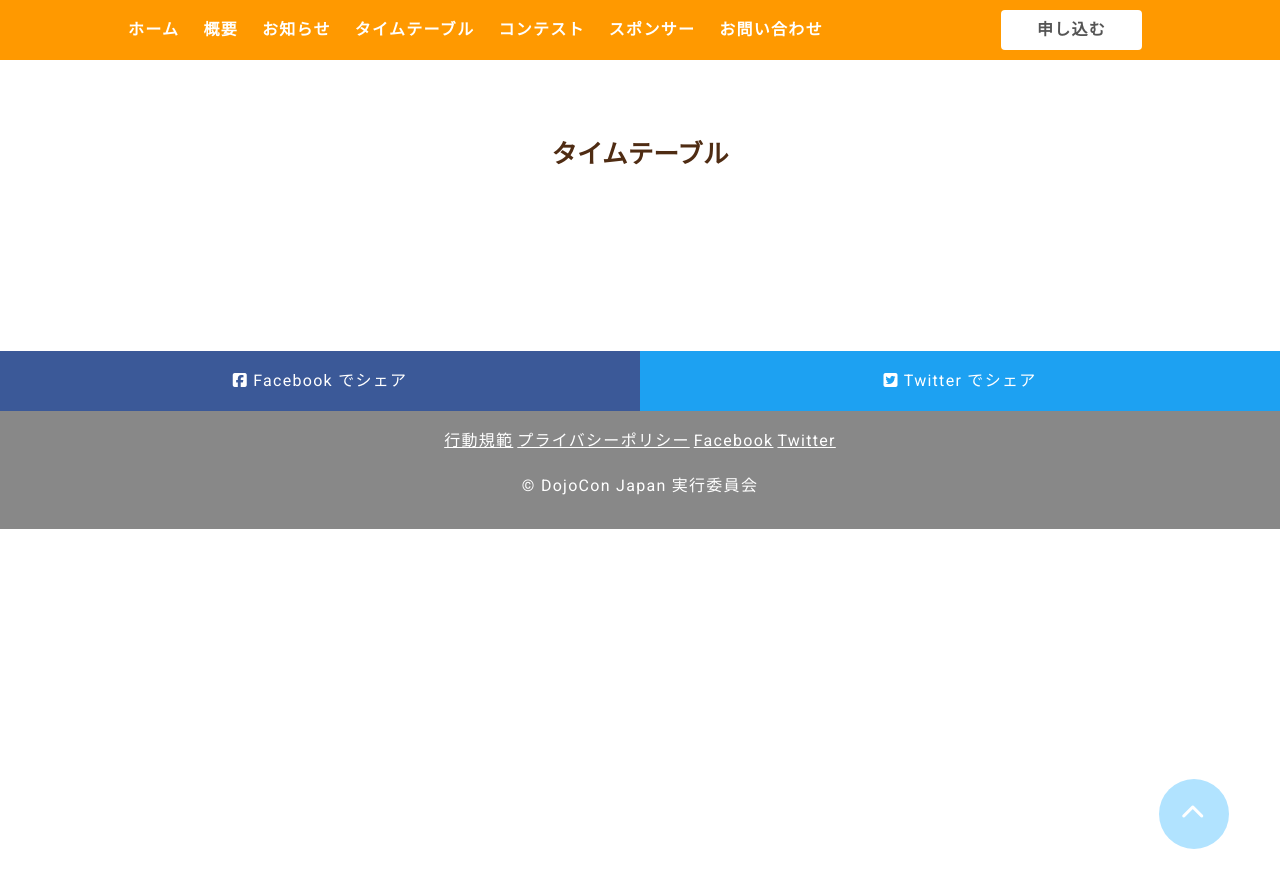
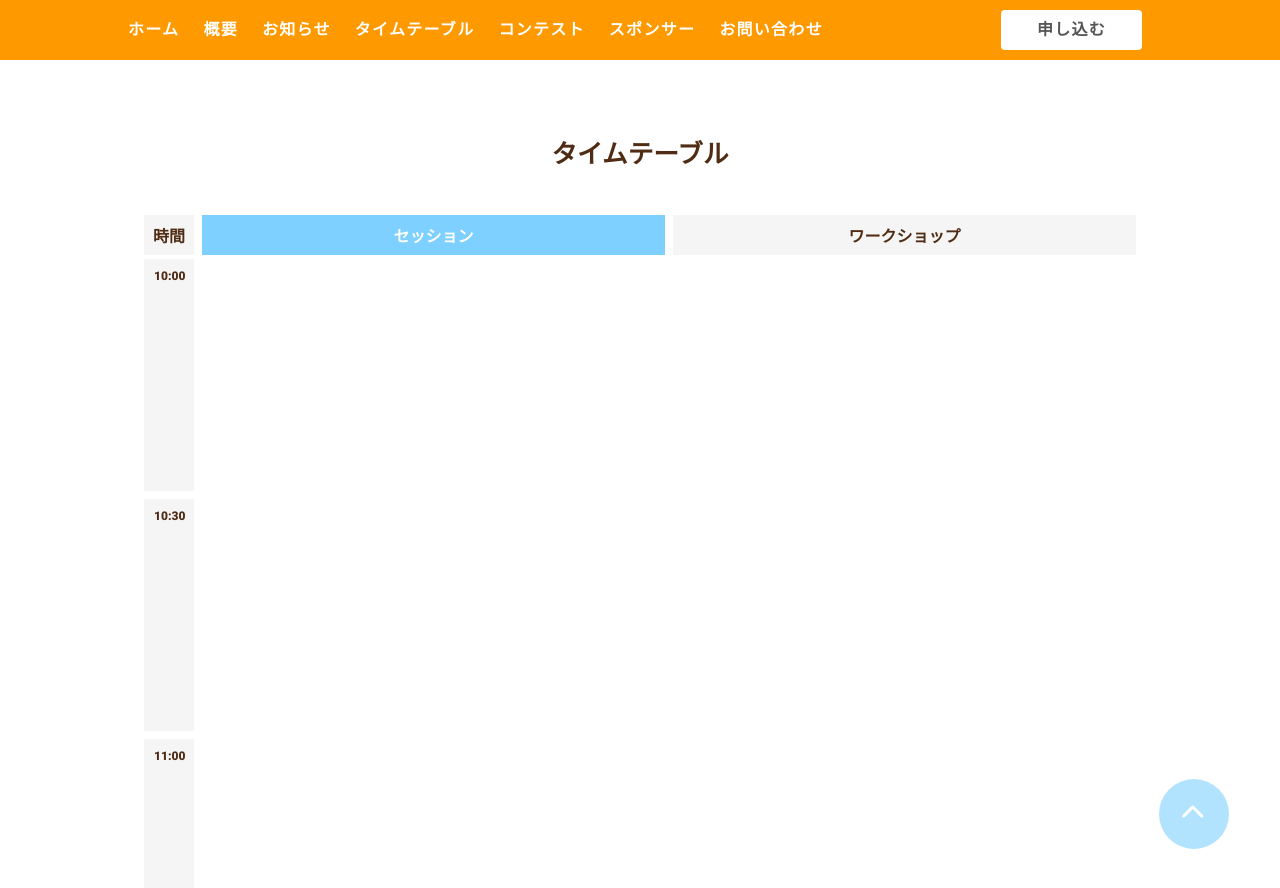
Before and after one commit to coderdojo-japan/dojocon2019.coderdojo.jp, a Jekyll site: the page built from timetable.md, in a window 1280 px wide and 900 px high. Shown: the top 888 px of the window. Built offline with Jekyll 4.4.1, drawn with Linux system fonts in a browser that asks for light colours; nearby versions of some CDN libraries; some of the changed text lies outside the part shown.

Commit message:
タイムテーブルの基本実装

```diff
--- /dev/null
+++ b/_data/sessions.yml
@@ -0,0 +1,6 @@
+# - title: セッションタイトル(例: [Tea Time] CoderDojo Japan による活動報告 )
+#   stime: 開始時間(例: 15:30)
+#   etime: 終了時間(例: 15:50)
+#   speaker: スピーカー名(例:安川 要平)
+#   tag: タグ(例:コミュニティ)
+#   url: URL。(例: /session/dojo_report)
--- /dev/null
+++ b/_data/workshops.yml
@@ -0,0 +1,6 @@
+# - title: ワークショップタイトル(例: Dojo日本地図-日本全国のCoderDojoを探してみよう- )
+#   stime: 開始時間(例: 10:00)
+#   etime: 終了時間(例: 12:40)
+#   tag: スペース区切りタグ(例:忍者向け)
+#   column: 列。0~2で指定(例:0)
+#   url: URL。(例: /session/dojo_report)
--- a/css/main.scss
+++ b/css/main.scss
@@ -537,6 +537,87 @@ h2 {
   box-shadow: 0 0 10px #d1d3e4;
   transition: 0.5s;
 }
+/*タイムテーブルCSS*/
+.table-column {
+  float: left;
+  margin: 0 4px;
+  h3 {
+    font-size: 1em;
+    margin: 0;
+  }
+  p {
+    font-size: 12px;
+    margin: 0;
+  }
+  ol {
+    list-style: none;
+    margin: 0;
+    padding: 0;
+  }
+  li {
+    background-color: $light-gray;
+    display: block;
+    margin-bottom: 8px;
+    padding: 10px;
+  }
+}
+.table {
+  z-index: 1;
+  input {
+    display: none;
+  }
+  h2 {
+    background-color: $light-gray;
+    color: $brown;
+    float: left;
+    font-size: 1em;
+    margin: 4px;
+    padding: 8px;
+    text-align: center;
+  }
+}
+.table-content{
+  display: none;
+  position: relative;
+  width: calc(100% - 58px - 16px - 8px);
+  li {
+    position: absolute;
+  }
+}
+.table-session{
+  li{
+    width: 100%;
+  }
+}
+.table-workshop{
+  li{
+    width: calc(33% - 20px);
+  }
+}
+.table-head {
+  width: calc((100% - 58px)/2 - 16px - 8px);
+}
+.table-time {
+  clear: both;
+  width: 50px;
+  li {
+    font-size: 12px;
+    font-weight: bold;
+    height: calc(240px - 20px - 8px);
+  }
+}
+.table-timehead {
+  width: calc(50px - 16px);
+}
+
+#radio-session:checked ~ .table-session,
+#radio-workshop:checked ~ .table-workshop{
+  display: block;
+}
+.table input:checked + label h2{
+  background-color: $light-blue;
+  color: #fff;
+}
 
 //タグ
 .tags {
--- a/timetable.md
+++ b/timetable.md
@@ -2,3 +2,56 @@
 layout: post
 title: "タイムテーブル"
 ---
+  <div class="table">
+    <h2 class="table-timehead">時間</h2>
+    <input type="radio" id="radio-session" name="tab_item" checked>
+    <label for="radio-session"><h2 class="table-head">セッション</h2></label>
+    <input type="radio" id="radio-workshop" name="tab_item">
+    <label for="radio-workshop"><h2 class="table-head">ワークショップ</h2></label>
+
+  <div class="table-column table-time">
+    <ol>
+      <li>10:00</li>
+      <li>10:30</li>
+      <li>11:00</li>
+      <li>11:30</li>
+      <li>12:00</li>
+      <li>12:30</li>
+      <li>13:00</li>
+      <li>13:30</li>
+      <li>14:00</li>
+      <li>14:30</li>
+      <li>15:00</li>
+      <li>15:30</li>
+      <li>16:00</li>
+      <li>16:30</li>
+      <li>17:00</li>
+      <li>17:30</li>
+      <li>18:00</li>
+    </ol>
+  </div>
+  <div class="table-column table-session table-content">
+    <ol>
+      {% for session in site.data.sessions %}
+      <li style="height: calc(({{session.etime}} - {{session.stime}}) * 8px - 20px - 8px); top: calc({{session.stime | minus: 600.0}} * 8px);">
+        {%if session.url %}<a href="{{session.url}}">{% endif %}
+        <h3>{{session.title}}</h3>
+        {%if session.url %}</a>{% endif %}
+        <p>[{{session.stime | floor | divided_by: 60 }}:{{session.stime | floor | modulo: 60}}-{{session.etime | floor | divided_by: 60 }}:{{session.etime | floor | modulo: 60}}] {{session.speaker}}</p>
+      </li>
+      {% endfor %}
+    </ol>
+  </div>
+  <div class="table-column table-workshop table-content">
+    <ol>
+      {% for workshop in site.data.workshops %}
+      <li style="height: calc(({{workshop.etime}} - {{workshop.stime}}) * 8px - 20px - 8px); top: calc({{workshop.stime | minus: 600.0}} * 8px); left: calc({{workshop.column}} * (33.33% + 8px));">
+        {%if workshop.url %}<a href="{{workshop.url}}">{% endif %}
+        <h3>{{workshop.title}}</h3>
+        {%if workshop.url %}</a>{% endif %}
+        <p>[{{workshop.stime | floor | divided_by: 60 }}:{{workshop.stime | floor | modulo: 60}}-{{workshop.etime | floor | divided_by: 60 }}:{{workshop.etime | floor | modulo: 60}}] {{workshop.speaker}}</p>
+      </li>
+      {% endfor %}
+    </ol>
+  </div>
+  </div>
```
